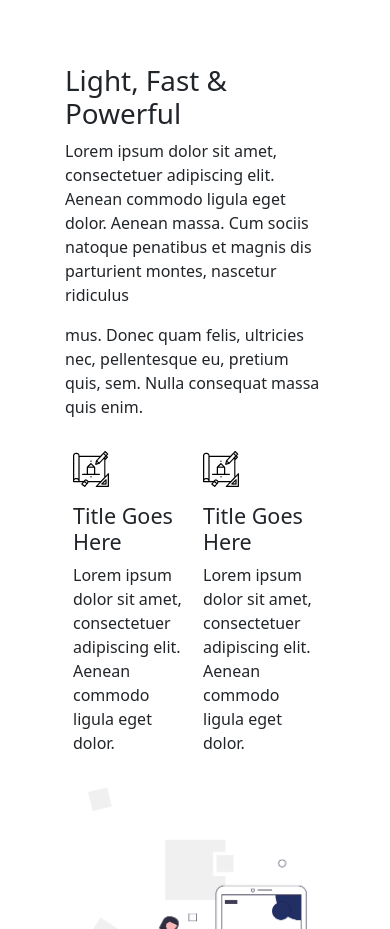
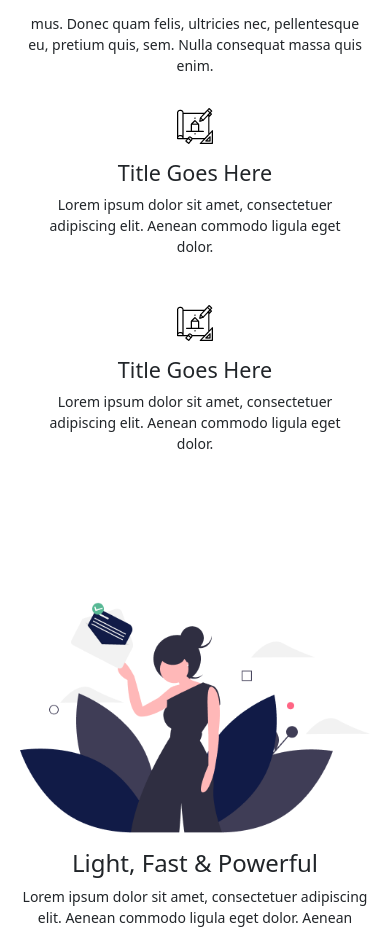
Before and after one commit to dps-broken/exercise-8, a plain HTML site: page index.html in a window 390 px wide. Shown: the part 1071-2000 px from the top of the page. Drawn offline with Linux system fonts and the light colour scheme.

Commit message:
opoppopo

```diff
--- a/index.html
+++ b/index.html
@@ -63,7 +63,7 @@
             </div>
             <!-- Hero section Code Started -->
             <div class="hero-parent container-xl">
-                <div class="row align-items-center justify-content-center text-md-start text-center py-5">
+                <div class="row align-items-center justify-content-center text-md-start  text-center py-5">
                     <div class="hero-left">
                         <h1 class="fw-bold display-5">Introduce Your Product Quickly & Effectively</h1>
                         <p class="lead text-muted">Lorem ipsum dolor sit amet, consectetuer adipiscing elit. Aenean
@@ -75,7 +75,7 @@
                             <button class="btn border border-dark px-4 py-2 rounded-0">Learn More</button>
                         </div>
                     </div>
-                    <div class="hero-right">
+                    <div class="hero-right d-none d-md-flex">
                         <img src="./assets/Group.png" class="img-fluid" alt="Product Image">
                     </div>
                 </div>
@@ -85,8 +85,8 @@
         </div>
 
         <!-- Page - 2 Code Started Here -->
-        <div class="container page-2-wrapper d-flex align-items-center justify-content-center flex-wrap py-5 mt-5">
-            <div class="page-2-left">
+        <div class="container page-2-wrapper d-flex align-items-center justify-content-center">
+            <div class="page-2-left order-2 order-md-1">
                 <h1>Light, Fast & Powerful</h1>
                 <p>
                     Lorem ipsum dolor sit amet, consectetuer adipiscing elit. Aenean
@@ -116,14 +116,14 @@
                     </div>
                 </div>
             </div>
-            <div class="page-2-right">
+            <div class="page-2-right order-1 order-md-2">
                 <img src="./assets/page-2 img.png" alt="" />
             </div>
         </div>
         <!-- Page - 2 Code Ended Here -->
         <!-- Page - 3 Code Started  Here -->
         <div
-            class="container page-3-wrapper d-flex align-items-center justify-content-center flex-wrap-reverse py-5 mt-5">
+            class="container page-3-wrapper d-flex align-items-center justify-content-center flex-wrap-reverse">
             <div class="page-3-left">
                 <img src="./assets/page-3.png" alt="" />
             </div>
@@ -143,7 +143,7 @@
         <!-- Page - 3 Code Ended  Here -->
         <!-- Page - 4 Code Started  Here -->
         <div
-            class="container page-4-wrapper d-flex align-items-center justify-content-center flex-wrap-reverse py-5 mt-5">
+            class="container page-4-wrapper d-flex align-items-center justify-content-center flex-wrap-revers">
             <div class="page-4-left p-5">
                 <img src="./assets/page-4.png" alt="" />
             </div>
@@ -163,7 +163,7 @@
         <!-- Page - 4 Code Ended  Here -->
         <!-- Page - 5 Code Started  Here -->
         <div
-            class="container page-5-wrapper d-flex align-items-center justify-content-center flex-wrap-reverse py-5 mt-5">
+            class="container page-5-wrapper d-flex align-items-center justify-content-center flex-wrap-reverse">
             <div class="page-5-left p-5">
                 <img src="./assets/page-5.png" alt="" />
             </div>
@@ -211,18 +211,18 @@
 
             <div
                 class="footer-lower d-flex flex-column flex-md-row align-items-center justify-content-between text-center mt-3">
-                <div class="footer-lower-left d-flex flex-wrap justify-content-center">
-                    <a class="mx-2 text-decoration-none" style="color: var(--color-code);" href="Home">Home</a>
+                <div class="footer-lower-left d-flex flex-wrap justify-content-between">
+                    <a class=" text-decoration-none" style="color: var(--color-code);" href="Home">Home</a>
                     <a class="mx-2 text-decoration-none" style="color: var(--color-code);" href="About">About</a>
                     <a class="mx-2 text-decoration-none" style="color: var(--color-code);" href="Contact">Contact</a>
                 </div>
 
-                <div class="footer-lower-right d-flex justify-content-center mt-3 mt-md-0">
+                <div class="footer-lower-right d-flex justify-content-between mt-3 mt-md-0">
                     <p class="mx-2"><i class="fa-brands fa-facebook-f"></i></p>
                     <p class="mx-2"><i class="fa-brands fa-linkedin-in"></i></p>
                     <p class="mx-2"><i class="fa-brands fa-twitter"></i></p>
                     <p class="mx-2"><i class="fa-brands fa-youtube"></i></p>
-                    <p class="mx-2"><i class="fa-brands fa-instagram"></i></p>
+                    <p class=""><i class="fa-brands fa-instagram"></i></p>
                 </div>
             </div>
             </footer>
@@ -230,5 +230,4 @@
             <!-- footer Code Ended -->
     </main>
 </body>
-
 </html>
--- a/style.css
+++ b/style.css
@@ -87,29 +87,92 @@ body {
 
 }
 
-
-.page-2-left,.page-2-right,.page-3-left,.page-3-right,.page-4-left,.page-4-right,.page-5-left,.page-5-right{
+/* General Styles */
+.page-2-left, .page-2-right,
+.page-3-left, .page-3-right,
+.page-4-left, .page-4-right,
+.page-5-left, .page-5-right {
     width: 50%;
     min-width: 300px;
-    padding: 0 20px;
+    padding: 20px;
 }
 
-.page-2-right img{
+/* Image Styling */
+.page-2-right img,
+.page-3-left img,
+.page-4-left img,
+.page-5-left img {
     width: 100%;
-    height: 100%;
+    height: auto;
+    max-width: 100%;
+    display: block;
 }
-.page-3-left img{
-    width: 100%;
-    height: 100%;
+
+/* Responsive Adjustments */
+@media (max-width: 1024px) {
+    .container {
+        flex-direction: column;
+        align-items: center;
+        text-align: center;
+    }
+
+    .page-2-left, .page-2-right,
+    .page-3-left, .page-3-right,
+    .page-4-left, .page-4-right,
+    .page-5-left, .page-5-right {
+        width: 100%;
+        padding: 15px;
+    }
 }
-.page-4-left img{
-    width: 100%;
-    height: 100%;
+.page-3-wrapper,.page-4-wrapper,.page-5-wrapper{
+    margin-top: 100px;
 }
-.page-5-left img{
-    width: 100%;
-    height: 100%;
+
+@media (max-width: 768px) {
+    .container {
+        flex-direction: column;
+        align-items: center;
+    }
+
+    .page-2-left, .page-2-right,
+    .page-3-left, .page-3-right,
+    .page-4-left, .page-4-right,
+    .page-5-left, .page-5-right {
+        width: 100%;
+        padding: 10px;
+    }
+
+    .card-wrapper-page-2 {
+        flex-direction: column;
+        align-items: center;
+    }
+
+    .card-page-2 {
+        width: 90%;
+        margin: 10px auto;
+        text-align: center;
+    }
 }
+
+@media (max-width: 480px) {
+    .page-2-left h1, .page-3-right h2,
+    .page-4-right h2, .page-5-right h2 {
+        font-size: 24px;
+    }
+
+    .page-2-left p, .page-3-right p,
+    .page-4-right p, .page-5-right p {
+        font-size: 14px;
+    }
+
+    .page-2-left, .page-2-right,
+    .page-3-left, .page-3-right,
+    .page-4-left, .page-4-right,
+    .page-5-left, .page-5-right {
+        padding: 8px;
+    }
+}
+
 .page-6-corve{
     clip-path: ellipse(54% 15% at 50% 0%);
     height: 200px;
@@ -122,6 +185,7 @@ body {
     height: 100%;
     width: 100%;
     background-color: #e7ecff7c;
+    padding-bottom: 100px;
 
 }
 .footer-color{
@@ -138,6 +202,10 @@ body {
     max-width: 100%;
     display: flex;
     flex-wrap: wrap;
+    color: #a7a7a7;
+}
+.footer-lower-right p:hover{
+    color: #111B47;
 }
 
 @media (max-width: 768px) {
```
